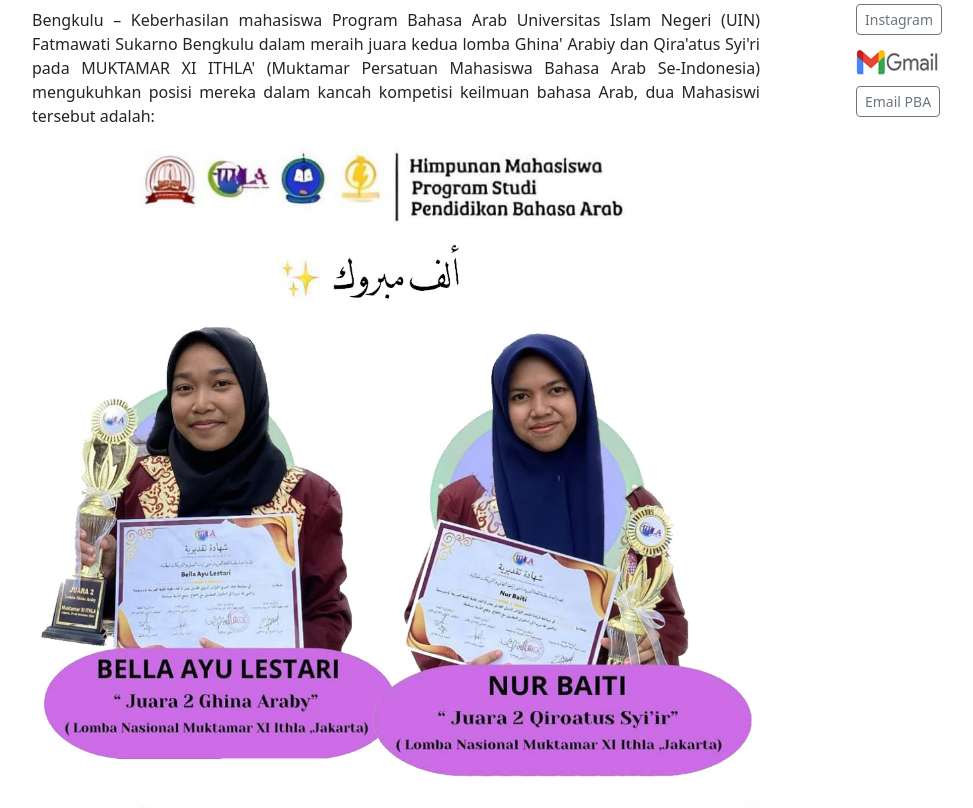
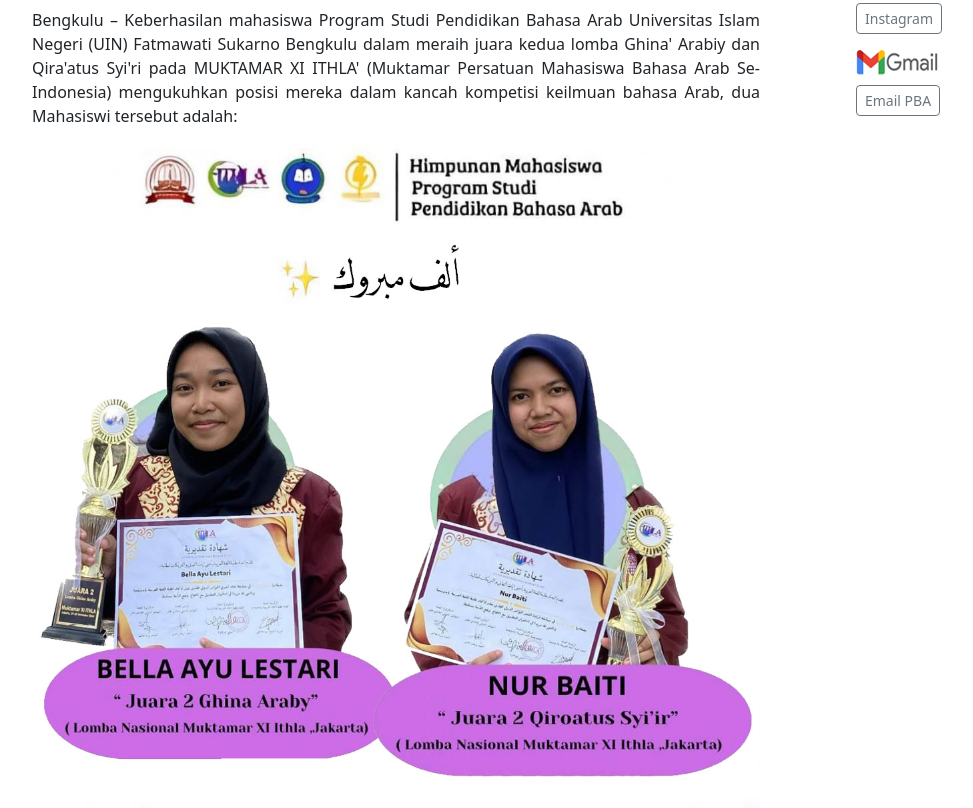
Before and after one commit to pbauinfasbengkulu/pbauinfas.ac.id, a plain HTML site: page index.html in a window 1280 px wide. Shown: the part 2975-3783 px from the top of the page, without its empty margins (50-1023 px from the left). Drawn offline with nearby package versions, Linux system fonts and the light colour scheme.

Commit message:
Add files via upload

```diff
--- a/index.html
+++ b/index.html
@@ -318,7 +318,7 @@
           Arabiy dan Qira'atus Syi'ri Pada MUKTAMAR XI ITHLA'</h4>
         <p class="blog-post-meta">December 01, 2023 by <a href="#">tim jurnalistik hmps pba</a></p>
 
-        <p class="text-justify">Bengkulu – Keberhasilan mahasiswa Program Bahasa Arab Universitas Islam Negeri (UIN)
+        <p class="text-justify">Bengkulu – Keberhasilan mahasiswa Program Studi Pendidikan Bahasa Arab Universitas Islam Negeri (UIN)
           Fatmawati Sukarno Bengkulu dalam meraih juara kedua lomba Ghina' Arabiy dan Qira'atus Syi'ri pada MUKTAMAR XI
           ITHLA' (Muktamar Persatuan Mahasiswa Bahasa Arab Se-Indonesia) mengukuhkan posisi mereka dalam kancah
           kompetisi keilmuan bahasa Arab, dua Mahasiswi tersebut adalah:</p>
```
